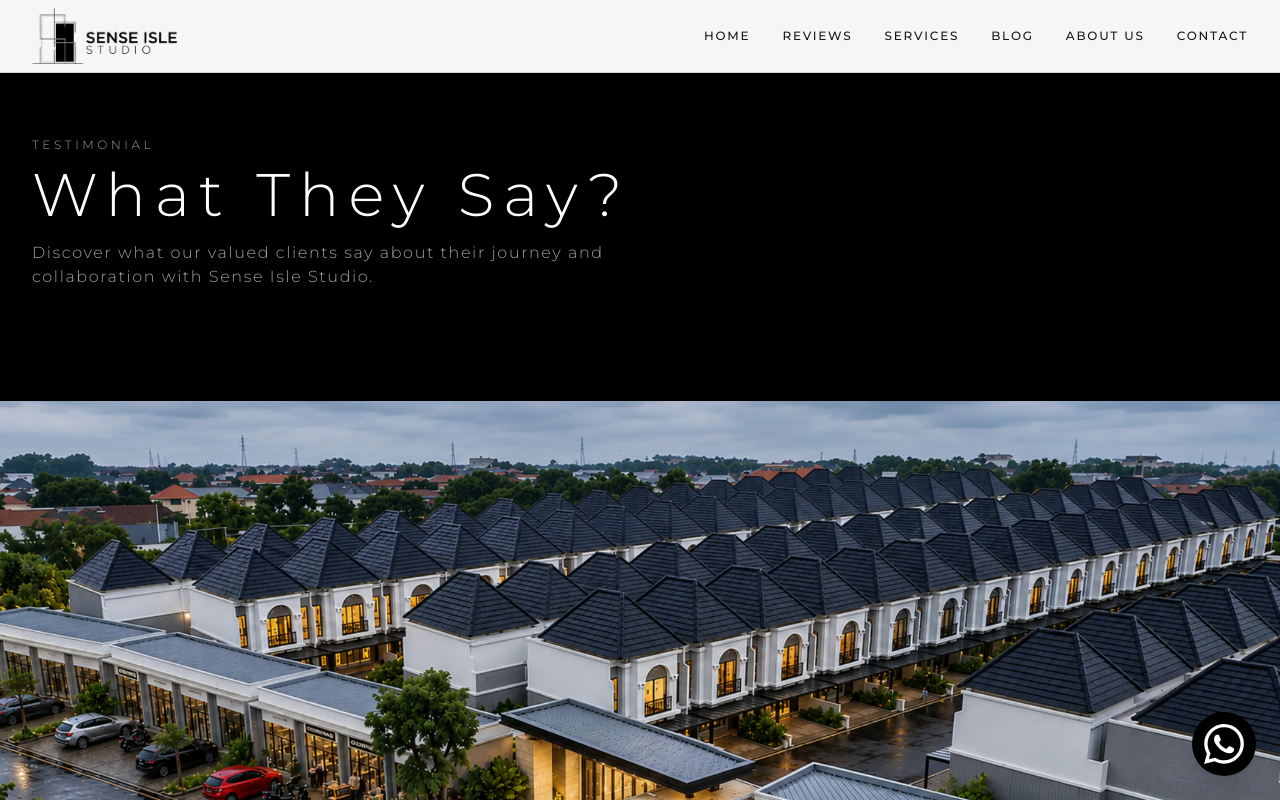
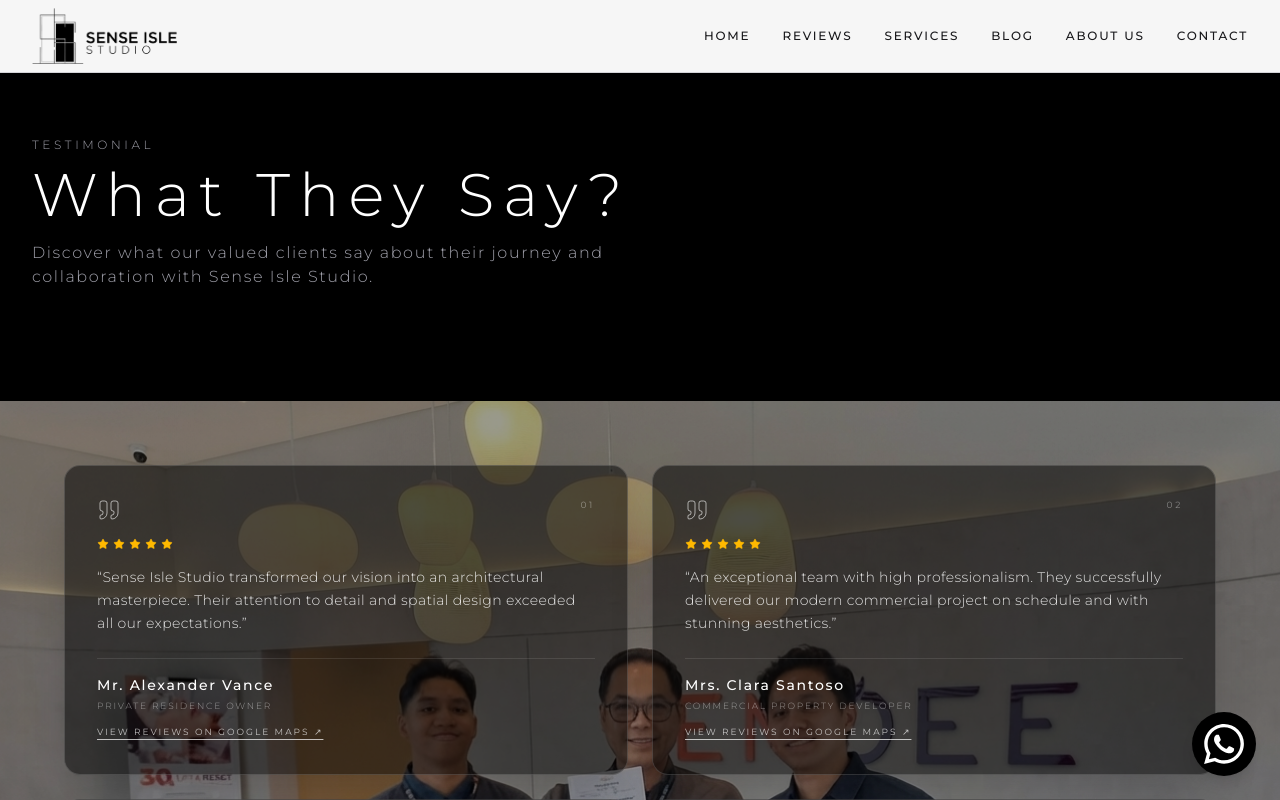
Before and after one commit to taufikmn17/sense-isle-studio, a Next.js app: page /reviews in a window 1280 px wide. Shown: the top 800 px of the page. Built offline with nearby package versions, Linux system fonts and the light colour scheme.

Commit message:
ulasan 2

```diff
--- a/app/reviews/page.tsx
+++ b/app/reviews/page.tsx
@@ -1,7 +1,46 @@
 // app/reviews/page.tsx
-"use client";
+import Image from "next/image";
+import { Star, Quote } from "lucide-react";
 
-import Image from "next/image";
+interface ReviewItem {
+  id: string;
+  name: string;
+  role: string;
+  comment: string;
+}
+
+const reviewsData: ReviewItem[] = [
+  {
+    id: "1",
+    name: "Mr. Alexander Vance",
+    role: "Private Residence Owner",
+    comment:
+      "Sense Isle Studio transformed our vision into an architectural masterpiece. Their attention to detail and spatial design exceeded all our expectations.",
+  },
+  {
+    id: "2",
+    name: "Mrs. Clara Santoso",
+    role: "Commercial Property Developer",
+    comment:
+      "An exceptional team with high professionalism. They successfully delivered our modern commercial project on schedule and with stunning aesthetics.",
+  },
+  {
+    id: "3",
+    name: "Mr. David Wijaya",
+    role: "Luxury Villa Client",
+    comment:
+      "Working with Sense Isle Studio was a seamless experience. They balance elegance and functionality perfectly in every corner of our home.",
+  },
+  {
+    id: "4",
+    name: "Ms. Sarah Jenkins",
+    role: "Interior Design Client",
+    comment:
+      "Their minimalist yet luxurious design approach completely redefined our living space. Highly recommended for anyone seeking top-tier architectural design.",
+  },
+];
+
+const googleMapsReviewUrl = "https://maps.app.goo.gl/nVBpuX7beRrVmCLg7";
 
 export default function ReviewsPage() {
   return (
@@ -12,9 +51,11 @@ export default function ReviewsPage() {
           <span className="text-[11px] md:text-xs uppercase tracking-[0.3em] text-zinc-400 font-light block mb-3">
             TESTIMONIAL
           </span>
+
           <h1 className="text-4xl md:text-6xl font-light tracking-[0.15em] text-white mb-4">
             What They Say?
           </h1>
+
           <p className="text-zinc-400 text-sm md:text-base font-light tracking-[0.1em] max-w-xl">
             Discover what our valued clients say about their journey and
             collaboration with Sense Isle Studio.
@@ -24,22 +65,189 @@ export default function ReviewsPage() {
 
       {/* Full-Screen Background Section */}
       <section className="relative w-full min-h-[85vh] py-16 px-4 md:px-12 flex items-center justify-center overflow-hidden">
-        {/* Background Image Original Full Screen */}
+        {/* Background Image */}
         <Image
-          src="/images/hero1.webp"
+          src="/images/reviews.webp"
           alt="Reviews Background"
           fill
           className="object-cover"
           priority
         />
 
-        {/* Konten Widget Google Reviews Elfsight */}
-        <div className="relative z-10 w-full max-w-7xl mx-auto">
-          <script src="https://elfsightcdn.com/platform.js" async></script>
-          <div
-            className="elfsight-app-626aaa1f-a797-436e-a272-030bb9f71370"
-            data-elfsight-app-lazy
-          ></div>
+        {/* Dark overlay untuk menjaga kontras background secara keseluruhan */}
+        <div className="absolute inset-0 bg-black/40" />
+
+        {/* Review Cards */}
+        <div className="relative z-10 w-full max-w-6xl mx-auto grid grid-cols-1 md:grid-cols-2 gap-6">
+          {reviewsData.map((review) => (
+            <div
+              key={review.id}
+              className="
+                group
+                relative
+                min-h-[220px]
+                p-6
+                md:p-8
+                flex
+                flex-col
+                justify-between
+                text-left
+
+                bg-black/50
+                border
+                border-white/15
+                rounded-2xl
+                shadow-2xl
+
+                transition-all
+                duration-500
+
+                hover:bg-black/65
+                hover:border-white/35
+                hover:-translate-y-1
+              "
+            >
+              {/* Top Content */}
+              <div>
+                {/* Quote + Number */}
+                <div className="flex items-start justify-between mb-4">
+                  <Quote
+                    size={24}
+                    strokeWidth={1}
+                    className="
+                      text-white/60
+                      transition-colors
+                      duration-500
+                      group-hover:text-white
+                    "
+                  />
+
+                  <span
+                    className="
+                      text-[9px]
+                      tracking-[0.3em]
+                      text-white/40
+                      transition-colors
+                      duration-500
+                      group-hover:text-white/70
+                    "
+                  >
+                    {review.id.padStart(2, "0")}
+                  </span>
+                </div>
+
+                {/* Stars */}
+                <div className="flex items-center gap-1 mb-4">
+                  {[...Array(5)].map((_, index) => (
+                    <Star
+                      key={index}
+                      size={12}
+                      strokeWidth={1}
+                      fill="currentColor"
+                      className="
+                        text-amber-400
+                        transition-transform
+                        duration-500
+                        group-hover:scale-110
+                      "
+                    />
+                  ))}
+                </div>
+
+                {/* Review */}
+                <p
+                  className="
+                    text-xs
+                    md:text-sm
+                    leading-relaxed
+                    font-light
+                    tracking-wide
+                    text-white/85
+                    transition-colors
+                    duration-500
+                    group-hover:text-white
+                  "
+                >
+                  “{review.comment}”
+                </p>
+              </div>
+
+              {/* Bottom Content */}
+              <div className="mt-6 pt-4 border-t border-white/10">
+                {/* Client Name */}
+                <h3
+                  className="
+                    text-xs
+                    md:text-sm
+                    font-medium
+                    tracking-[0.12em]
+                    text-white
+                    transition-colors
+                    duration-500
+                  "
+                >
+                  {review.name}
+                </h3>
+
+                {/* Client Role */}
+                <span
+                  className="
+                    mt-1
+                    block
+                    text-[8px]
+                    md:text-[9px]
+                    uppercase
+                    tracking-[0.2em]
+                    text-white/50
+                    font-light
+                    transition-colors
+                    duration-500
+                  "
+                >
+                  {review.role}
+                </span>
+
+                {/* Google Maps */}
+                <a
+                  href={googleMapsReviewUrl}
+                  target="_blank"
+                  rel="noopener noreferrer"
+                  aria-label={`View ${review.name}'s reviews on Google Maps`}
+                  className="
+                    inline-block
+                    mt-3
+                    text-[8px]
+                    md:text-[9px]
+                    uppercase
+                    tracking-[0.22em]
+                    text-white/70
+                    underline
+                    underline-offset-4
+                    transition-all
+                    duration-300
+                    hover:text-white
+                  "
+                >
+                  View Reviews on Google Maps ↗
+                </a>
+              </div>
+
+              {/* Bottom Hover Line */}
+              <div
+                className="
+                  absolute
+                  bottom-0
+                  left-0
+                  h-[2px]
+                  w-0
+                  bg-white
+                  transition-all
+                  duration-500
+                  group-hover:w-full
+                "
+              />
+            </div>
+          ))}
         </div>
       </section>
     </main>
--- a/package.json
+++ b/package.json
@@ -9,6 +9,7 @@
     "lint": "eslint"
   },
   "dependencies": {
+    "lucide-react": "^1.45.0",
     "next": "16.3.4",
     "react": "19.2.8",
     "react-dom": "19.2.8"
```
Also changed, not shown: public/images/reviews.webp (added), 1 other file (tests, documents, lock files or other folders).
